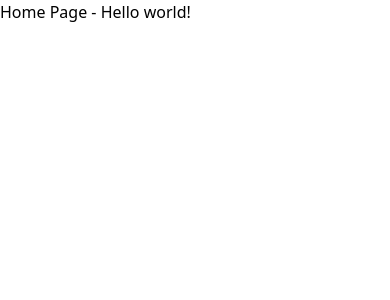
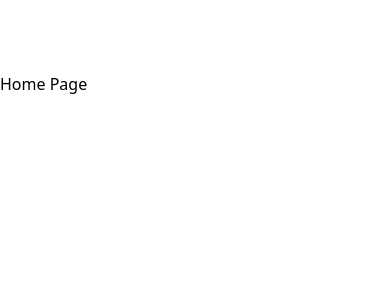
Before and after one commit to JasonXB/EF_Clone, a Next.js app: page / in a window 390 px wide. Shown: the top 300 px of the page. Built offline with nearby package versions, Linux system fonts and the light colour scheme.

Commit message:
092322-navmainlinks - empty pages created for Navbar links; temporary navbar component created to test out functionality of Links.

```diff
--- /dev/null
+++ b/components/Navbar.tsx
@@ -0,0 +1,77 @@
+import type { NextPage } from 'next';
+import Head from 'next/head';
+import Link from 'next/link';
+
+
+// Placeholder Navbar component created solely for testing whether the Links are working properly.
+// The developer who ends up making the actual Navbar can reuse the Links created below.
+
+const Navbar: NextPage = ({}) => {
+  return (
+    <>
+      <nav className='flex flex-wrap items-center p-3'>
+        <Link href='/find-a-mentor'>
+          <a className='inline-flex items-center p-2 mr-4 '>
+            <svg
+              viewBox='0 0 24 24'
+              xmlns='http://www.w3.org/2000/svg'
+              className='w-8 h-8 mr-2 text-white fill-current'
+            >
+              <path d='M12.001 4.8c-3.2 0-5.2 1.6-6 4.8 1.2-1.6 2.6-2.2 4.2-1.8.913.228 1.565.89 2.288 1.624C13.666 10.618 15.027 12 18.001 12c3.2 0 5.2-1.6 6-4.8-1.2 1.6-2.6 2.2-4.2 1.8-.913-.228-1.565-.89-2.288-1.624C16.337 6.182 14.976 4.8 12.001 4.8zm-6 7.2c-3.2 0-5.2 1.6-6 4.8 1.2-1.6 2.6-2.2 4.2-1.8.913.228 1.565.89 2.288 1.624 1.177 1.194 2.538 2.576 5.512 2.576 3.2 0 5.2-1.6 6-4.8-1.2 1.6-2.6 2.2-4.2 1.8-.913-.228-1.565-.89-2.288-1.624C10.337 13.382 8.976 12 6.001 12z' />
+            </svg>
+            <span className='text-xl font-bold tracking-wide text-white uppercase'>
+            EMPOWERED FUTURES
+            </span>
+          </a>
+        </Link>
+        <button className='inline-flex p-3 ml-auto text-white rounded outline-none hover:bg-green-600 lg:hidden hover:text-white'>
+          <svg
+            className='w-6 h-6'
+            fill='none'
+            stroke='currentColor'
+            viewBox='0 0 24 24'
+            xmlns='http://www.w3.org/2000/svg'
+          >
+            <path
+              strokeLinecap='round'
+              strokeLinejoin='round'
+              strokeWidth={2}
+              d='M4 6h16M4 12h16M4 18h16'
+            />
+          </svg>
+        </button>
+        <div className='hidden w-full lg:inline-flex lg:flex-grow lg:w-auto'>
+          <div className='flex flex-col items-start w-full lg:inline-flex lg:flex-row lg:ml-auto lg:w-auto lg:items-center lg:h-auto'>
+          <Link href='/find-a-mentor'>
+              <a className='items-center justify-center w-full px-3 py-2 font-bold text-white rounded lg:inline-flex lg:w-auto hover:bg-green-600 hover:text-white '>
+                Find a Mentor
+              </a>
+            </Link>
+            <Link href='/become-a-mentor'>
+              <a className='items-center justify-center w-full px-3 py-2 font-bold text-white rounded lg:inline-flex lg:w-auto hover:bg-green-600 hover:text-white'>
+                Become a Mentor
+              </a>
+            </Link>
+            <Link href='/about-us'>
+              <a className='items-center justify-center w-full px-3 py-2 font-bold text-white rounded lg:inline-flex lg:w-auto hover:bg-green-600 hover:text-white'>
+                About Us
+              </a>
+            </Link>
+            <Link href='/login'>
+              <a className='items-center justify-center w-full px-3 py-2 font-bold text-white rounded lg:inline-flex lg:w-auto hover:bg-green-600 hover:text-white'>
+                Log In
+              </a>
+            </Link>
+            <Link href='/signup'>
+              <a className='items-center justify-center w-full px-3 py-2 font-bold text-white rounded lg:inline-flex lg:w-auto hover:bg-green-600 hover:text-white'>
+                Sign Up
+              </a>
+            </Link>
+          </div>
+        </div>
+      </nav>
+    </>
+  );
+};
+
+export default Navbar;
--- /dev/null
+++ b/pages/about-us.tsx
@@ -0,0 +1,20 @@
+import type { NextPage } from 'next';
+import Head from 'next/head';
+
+const aboutUs: NextPage = ({}) => {
+  return (
+    <div>
+      <Head>
+        <title>Empowered Futures - About Us</title>
+        <link rel="icon" href="/favicon.ico" />
+      </Head>
+      <h1>About us placeholder</h1>
+
+      {/* About us Hero  */}
+
+      {/* Footer */}
+    </div>
+  );
+};
+
+export default aboutUs;
--- /dev/null
+++ b/pages/find-a-mentor.tsx
@@ -0,0 +1,23 @@
+import type { NextPage } from 'next';
+import Head from 'next/head';
+
+const findAMentor: NextPage = ({}) => {
+  return (
+    <div>
+      <Head>
+        <title>Empowered Futures - Find a Mentor</title>
+        <link rel="icon" href="/favicon.ico" />
+      </Head>
+      <h1>Find a Mentor placeholder</h1>
+      {/* Search for the perfect mentor for you!  */}
+
+      {/* Search input, Search button  */}
+
+      {/* Trending searches  */}
+
+      {/* Footer */}
+    </div>
+  );
+};
+
+export default findAMentor;
--- a/pages/index.tsx
+++ b/pages/index.tsx
@@ -1,15 +1,27 @@
 import type { NextPage } from 'next';
 import Head from 'next/head';
+import Navbar from '../components/Navbar';
 
 const Home: NextPage = ({}) => {
   return (
     <div>
+      <Navbar/>
       <Head>
         <title>Empowered Futures</title>
         <meta name="description" content="Generated by create next app" />
         <link rel="icon" href="/favicon.ico" />
       </Head>
-      <h1>Home Page - Hello world!</h1>
+      <h1>Home Page</h1>
+
+      {/* Maximizing Hope, Empowering Potential Hero component, including Find/Be a mentor Buttons */}
+
+      {/* Mentee/Mentor Learn More Card components  */}
+
+      {/* Video player component, Would you like to know more? button  */}
+
+      {/* Blogs carousel component */}
+
+      {/* Footer */}
     </div>
   );
 };
--- /dev/null
+++ b/pages/login.tsx
@@ -0,0 +1,27 @@
+import type { NextPage } from 'next';
+import Head from 'next/head';
+
+const login: NextPage = ({}) => {
+  return (
+    <div>
+      <Head>
+        <title>Empowered Futures - Login</title>
+        <link rel="icon" href="/favicon.ico" />
+      </Head>
+      <h1>Login placeholder</h1>
+      {/* Login Mentee */}
+
+      {/* Sign in with your email address + input */}
+
+      {/* Password + input, Forgot your password? */}
+
+      {/* Link to terms and conditions */}
+
+      {/* Sign up, Login buttons */}
+
+      {/* Footer */}
+    </div>
+  );
+};
+
+export default login;
--- /dev/null
+++ b/pages/signup.tsx
@@ -0,0 +1,31 @@
+import type { NextPage } from 'next';
+import Head from 'next/head';
+
+const signup: NextPage = ({}) => {
+  return (
+    <div>
+      <Head>
+        <title>Empowered Futures - Sign up</title>
+        <link rel="icon" href="/favicon.ico" />
+      </Head>
+      <h1>Sign up placeholder</h1>
+      {/* Sign Up */}
+
+      {/* Name + input */}
+
+      {/* Sign up with your email address + input */}
+
+      {/* Create a password + input */}
+
+      {/* Confirm password + input */}
+
+      {/* Link to terms and conditions */}
+
+      {/* Sign up button */}
+
+      {/* Footer */}
+    </div>
+  );
+};
+
+export default signup;
```
Also changed, not shown: pages/become-a-mentor.tsx (+10 -0 lines).
